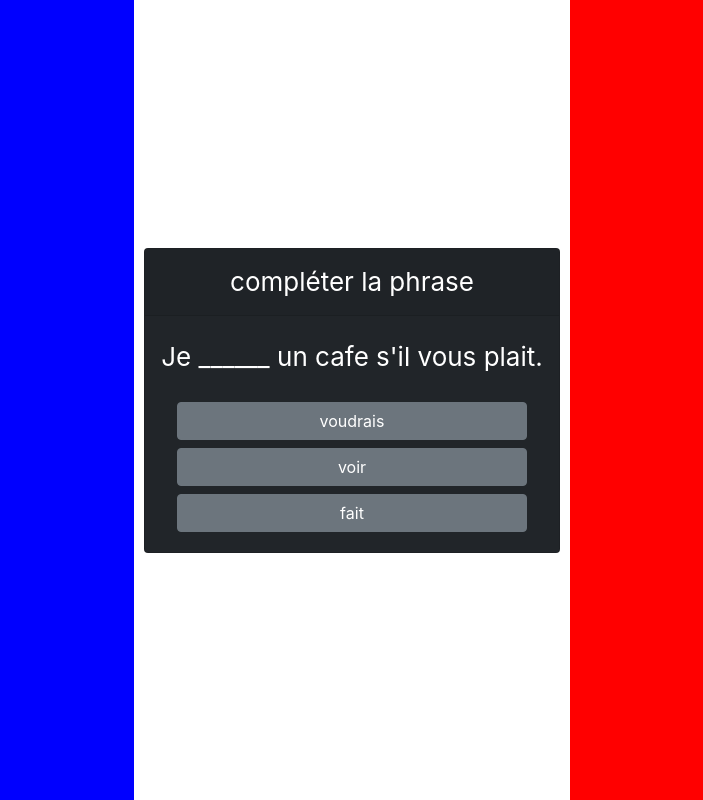
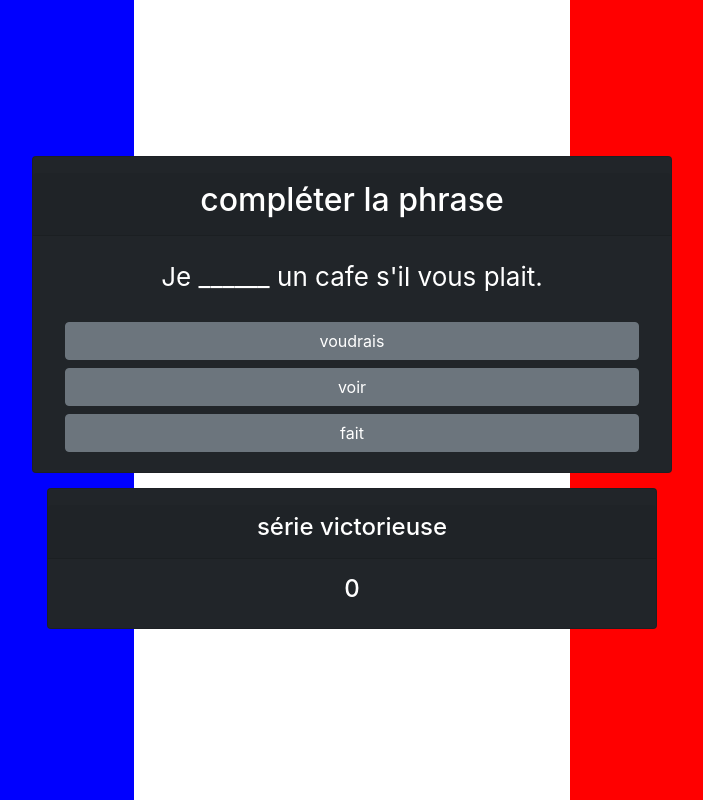
Before and after one commit to ryanMegarityART/my-french-app, a React (Create React App) app: page / in a window 1280 px wide. Both pictures are taken after a click on the button "Allons-y!". Shown: the whole page, without its empty margins (288-991 px from the left). Built offline with nearby package versions, Linux system fonts and the light colour scheme.

Commit message:
Added better response styling

```diff
--- a/src/CompleteTheSentence/CompleteTheSentence.tsx
+++ b/src/CompleteTheSentence/CompleteTheSentence.tsx
@@ -1,25 +1,34 @@
 import React, { useCallback, useEffect, useState } from "react";
 import { Button, Card, Container } from "react-bootstrap";
-import { Success } from "../Shared/Success";
-import { Error } from "../Shared/Error";
+// import { Success } from "../Shared/Success";
+// import { Error } from "../Shared/Error";
 import { Sentence, sentences } from "./sentences";
 
 export const CompleteTheSentence = () => {
   const [selectedSentence, setSelectedSentence] = useState<Sentence>();
   const [selectedSentenceWithGapFormat, setSelectedSentenceWithGapFormat] =
     useState<string>("");
-  const [showSuccess, setShowSucces] = useState(false);
-  const [showError, setShowError] = useState(false);
+  const [answerCorrect, setAnswerCorrect] = useState(false);
+  const [showResponse, setShowResponse] = useState(false);
+  const [selectedOption, setSelectedOption] = useState<any>();
+  const [score, setScore] = useState(0);
+
+  const selectNewSentence = useCallback(() => {
+    const randomIndex = Math.floor(Math.random() * sentences.length);
+    const sentence = sentences[randomIndex];
+    // sentence.options.sort((a, b) => {
+    //   if (Math.random() > 0.5) {
+    //     return 1;
+    //   }
+    //   return -1;
+    // });
+    setSelectedSentence(sentence);
+  }, [setSelectedSentence]);
+
   useEffect(() => {
-    const sentence = sentences[0];
-    sentence.options.sort((a, b) => {
-      if (Math.random() > 0.5) {
-        return 1;
-      }
-      return -1;
-    });
-    setSelectedSentence(sentence);
-  }, []);
+    selectNewSentence();
+  }, [selectNewSentence]);
+
   useEffect(() => {
     setSelectedSentenceWithGapFormat(
       selectedSentence
@@ -31,21 +40,50 @@ export const CompleteTheSentence = () => {
         : ""
     );
   }, [selectedSentence]);
-  const handleClick = useCallback((option) => {
+
+  const handleClick = useCallback(
+    (option) => {
       console.log(option);
-    option.correct ? setShowSucces(true) : setShowError(true);
+      option.correct ? setScore(score + 1) : setScore(0);
+      console.log(score);
+      setSelectedOption(option);
+      setAnswerCorrect(option.correct);
+      setShowResponse(true);
       setTimeout(() => {
-      setShowError(false);
-      setShowSucces(false);
-    }, 1500);
-  }, []);
+        setAnswerCorrect(false);
+        setShowResponse(false);
+        selectNewSentence();
+      }, 800);
+    },
+    [score, selectNewSentence]
+  );
+
+  const returnButtonVariant = useCallback(
+    (option: any) => {
+      if (showResponse) {
+        if (option.id === selectedOption?.id && option.correct) {
+          return "success";
+        } else if (option.id === selectedOption?.id) {
+          return "danger";
+        } else {
+          return "secondary";
+        }
+      }
+      return "secondary";
+    },
+    [selectedOption, showResponse]
+  );
+
   return (
     <div>
-      {showSuccess && <Success />}
-      {showError && <Error />}
-      {!showSuccess && !showError && (
-        <Card className="text-center" bg="dark" style={{ zIndex: 100 }}>
-          <Card.Header>compléter la phrase</Card.Header>
+      <Card
+        className="text-center"
+        bg="dark"
+        style={{ zIndex: 100, minWidth: "50vw" }}
+      >
+        <Card.Header className="mt-3">
+          <h2>compléter la phrase</h2>
+        </Card.Header>
         <Card.Body>
           <Card.Text>{selectedSentenceWithGapFormat}</Card.Text>
           <Container className="multipleChoice">
@@ -53,9 +91,9 @@ export const CompleteTheSentence = () => {
               selectedSentence.options.map((option) => {
                 return (
                   <Button
-                      variant="secondary"
+                    variant={returnButtonVariant(option)}
                     className="m-1"
-                      key={option.value}
+                    key={option.id}
                     onClick={() => handleClick(option)}
                   >
                     {option.value}
@@ -65,7 +103,21 @@ export const CompleteTheSentence = () => {
           </Container>
         </Card.Body>
       </Card>
-      )}
+
+      <Card
+        className="text-center"
+        bg="dark"
+        style={{ zIndex: 100, minWidth: "25vw", margin: "15px" }}
+      >
+        <Card.Header className="mt-3">
+          <h4>série victorieuse</h4>
+        </Card.Header>
+        <Card.Body>
+          <Card.Text>
+            <h4>{score}</h4>
+          </Card.Text>
+        </Card.Body>
+      </Card>
     </div>
   );
 };
--- a/src/CompleteTheSentence/sentences.ts
+++ b/src/CompleteTheSentence/sentences.ts
@@ -1,6 +1,7 @@
 export interface Sentence {
   sentenceWithGap: string;
   options: {
+    id: number;
     value: string;
     correct: boolean;
   }[];
@@ -10,9 +11,17 @@ export const sentences: Sentence[] = [
   {
     sentenceWithGap: "Je |DELIMITER| un cafe s'il vous plait.",
     options: [
-      { value: "voudrais", correct: true },
-      { value: "voir", correct: false },
-      { value: "fait", correct: false },
+      { id: 1, value: "voudrais", correct: true },
+      { id: 2, value: "voir", correct: false },
+      { id: 3, value: "fait", correct: false },
+    ],
+  },
+  {
+    sentenceWithGap: "|DELIMITER| mon frère",
+    options: [
+      { id: 1, value: "C'est", correct: true },
+      { id: 2, value: "Il est", correct: false },
+      { id: 3, value: "Elle est", correct: false },
     ],
   },
 ];
```
Lines whose indentation alone changed are shown as unchanged.
